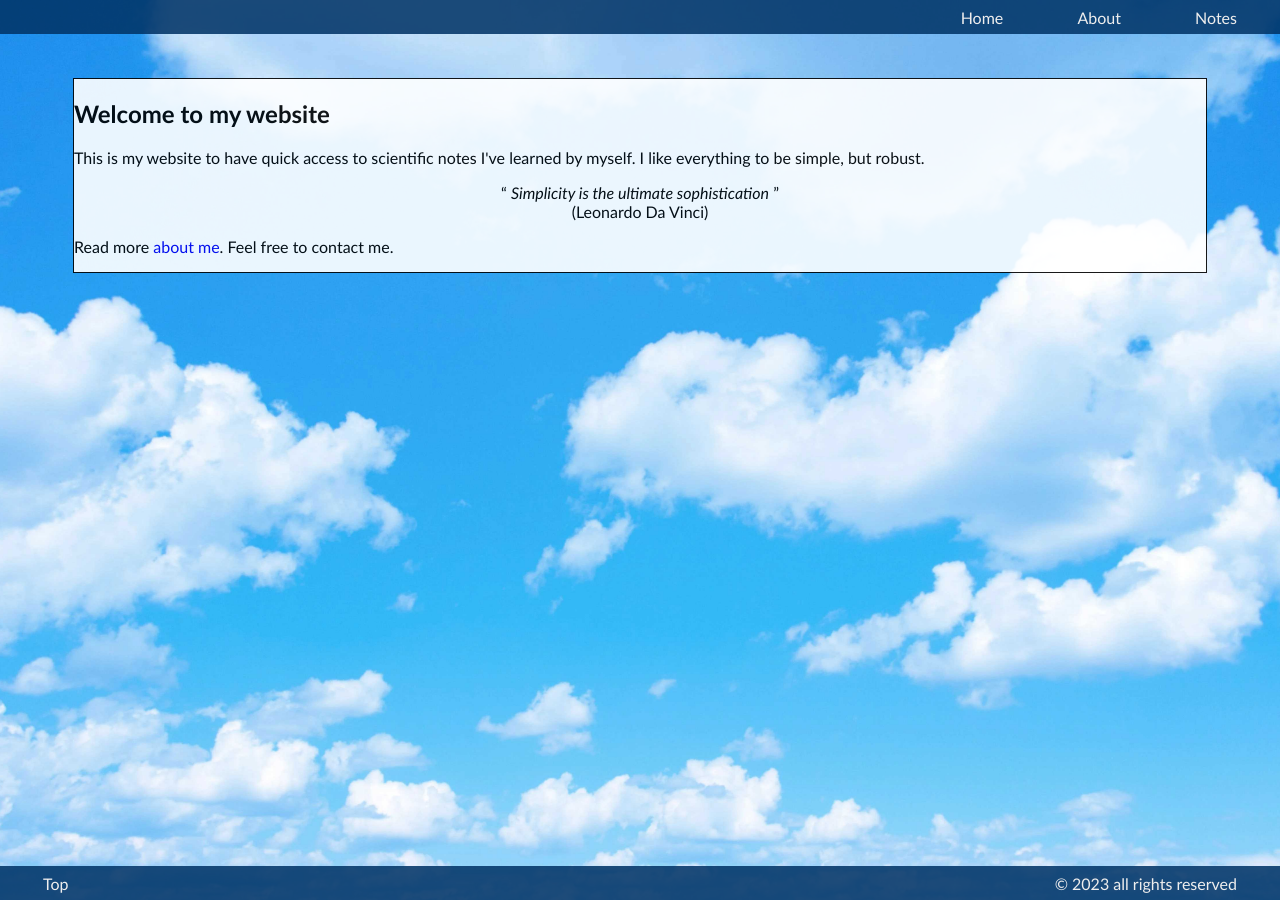
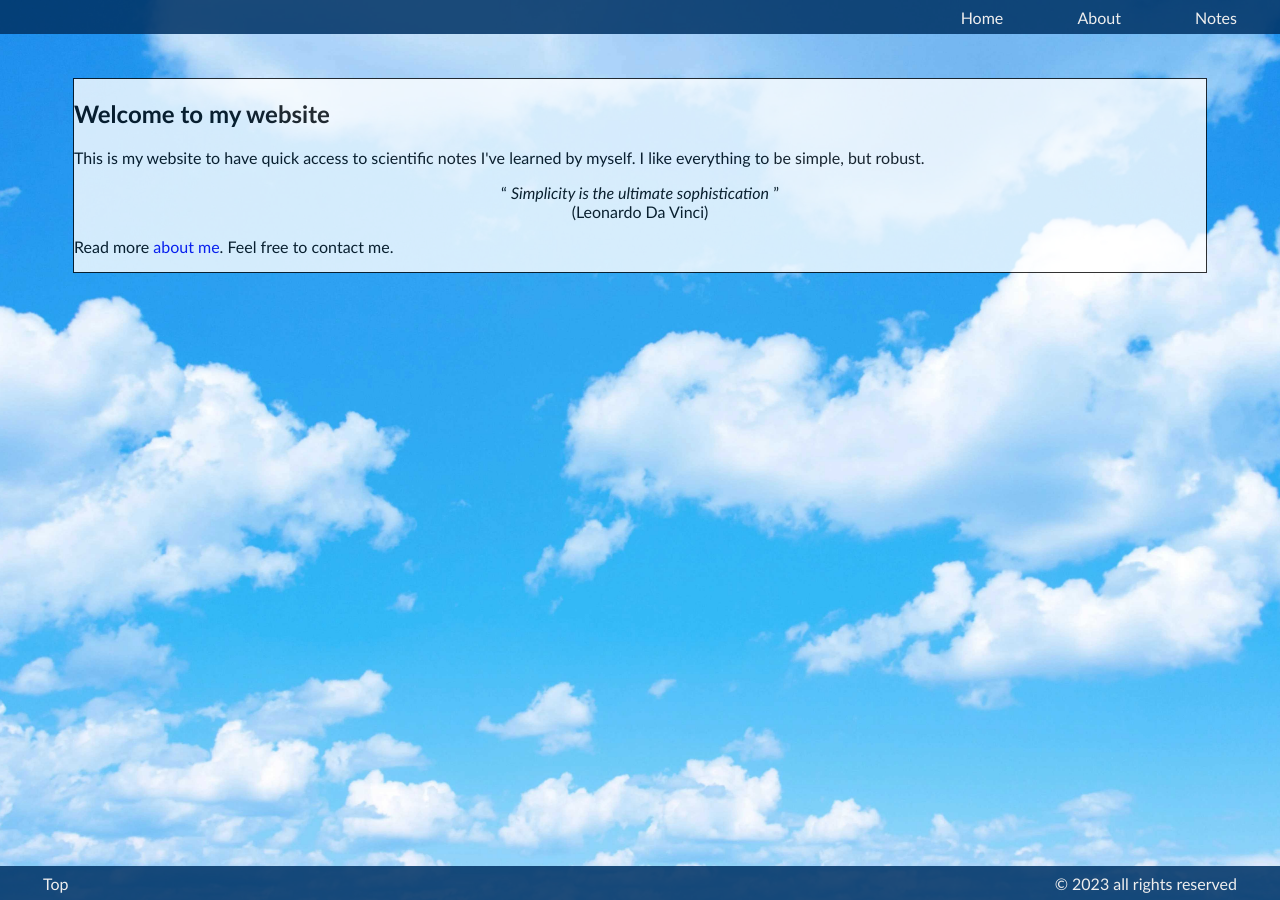
Before and after one commit to mrrezaie/mrrezaie.github.io, a Jekyll site: the page built from index.html, in a window 1280 px wide. Built offline with Jekyll 4.4.1, drawn with Linux system fonts in a browser that asks for light colours.

Commit message:
Update default.html

```diff
--- a/_layouts/default.html
+++ b/_layouts/default.html
@@ -32,7 +32,7 @@
 				  margin: 30px;
 				  background-color: #ffffff;
 				  border: 1px solid black;
-				  opacity: 0.9;
+				  opacity: 0.8;
 				}
 
 				#header ul, #footer ul {
```
